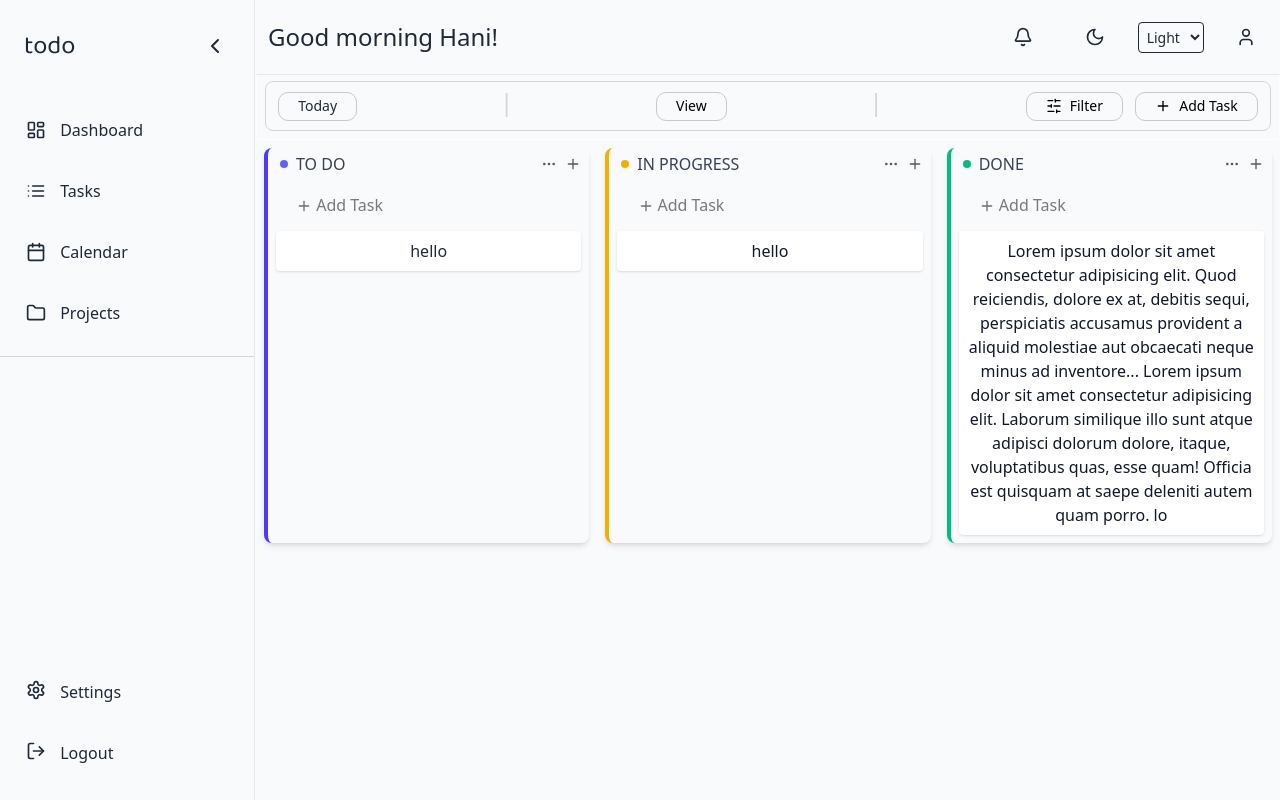
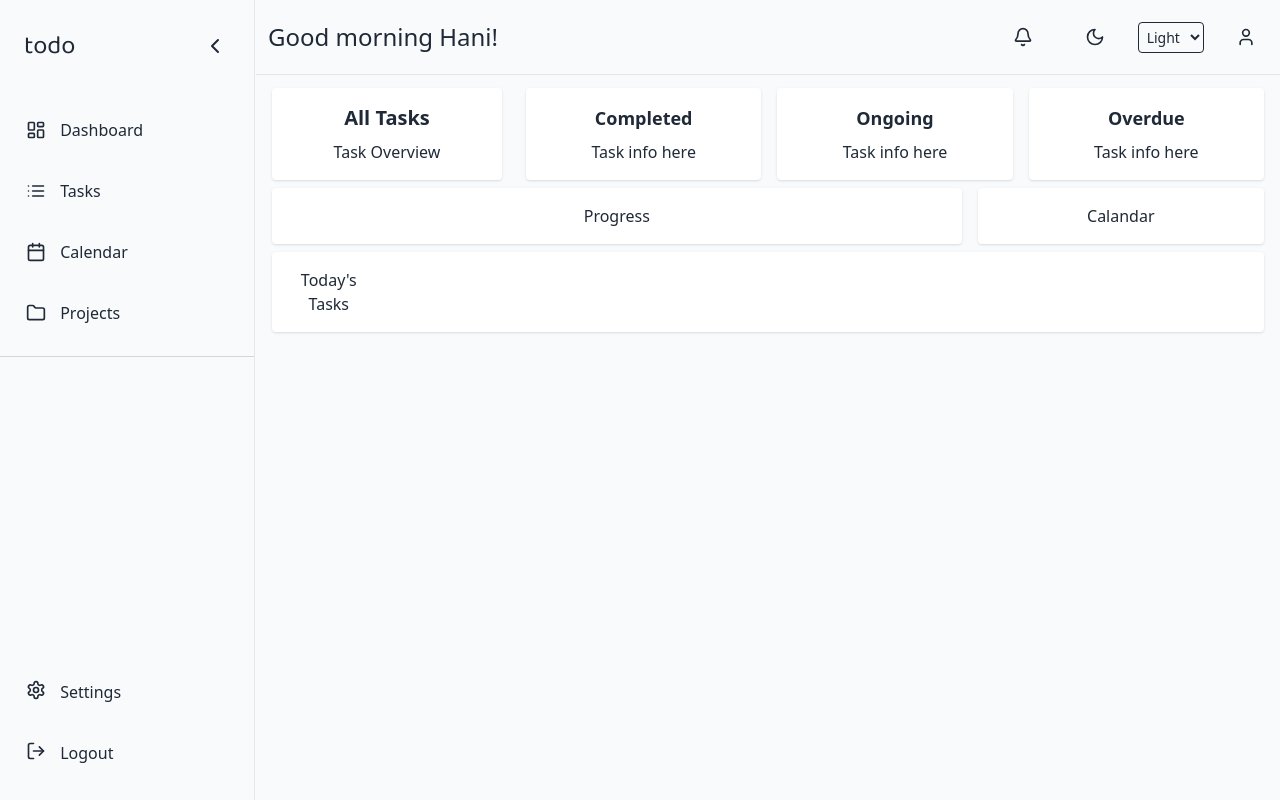
Before and after one commit to humnaliaquat/task-management-app, a React (Vite) app in the folder to-do-app/: page / in a window 1280 px wide. Built offline with nearby package versions, Linux system fonts and the light colour scheme.

Commit message:
started working on dashboard page

```diff
--- /dev/null
+++ b/to-do-app/src/components/DashboardCards.jsx
@@ -0,0 +1,50 @@
+import React from "react";
+
+export default function DashboardCards({ collapsed }) {
+  return (
+    <div
+      className={`absolute top-15 right-0 px-2 h-[calc(100vh-80px)] overflow-y-auto scroll-smooth py-5
+        ${collapsed ? "w-[calc(100%-72px)]" : "w-[calc(100%-256px)]"}`}
+      style={{
+        backgroundColor: "var(--card)",
+        color: "var(--text)",
+      }}
+    >
+      {/* Outer wrapper: Responsive grid */}
+      <div className="m-2 grid grid-cols-1 gap-6 md:grid-cols-4 items-stretch">
+        {/* Left Card (All Tasks) */}
+        <div className="bg-white p-4 rounded shadow flex flex-col justify-between h-full">
+          <h2 className="text-xl font-semibold mb-2">All Tasks</h2>
+          <p>Task Overview</p>
+        </div>
+
+        {/* Right 3 Cards container */}
+        <div className="col-span-1 md:col-span-3">
+          {/* Use flex on small, grid on medium+ */}
+          <div className="flex flex-wrap justify-between gap-4 md:grid md:grid-cols-3">
+            {["Completed", "Ongoing", "Overdue"].map((item) => (
+              <div
+                key={item}
+                className="bg-white p-4 rounded shadow flex flex-col justify-between h-full w-[30%] sm:w-[30%] md:w-full"
+              >
+                <h3 className="text-lg font-semibold mb-2">{item}</h3>
+                <p>Task info here</p>
+              </div>
+            ))}
+          </div>
+        </div>
+      </div>
+      <div className="grid grid-cols-1 md:grid-cols-10 gap-4 m-2">
+        <div className="progress-tracker col-span-7 bg-white p-4 rounded shadow">
+          Progress
+        </div>
+        <div className="calandar col-span-3 bg-white p-4 rounded shadow">
+          Calandar
+        </div>
+      </div>
+      <div className="grid grid-cols-1 md:grid-cols-10 gap-4 m-2 bg-white p-4 rounded shadow">
+        Today's Tasks
+      </div>
+    </div>
+  );
+}
--- a/to-do-app/src/pages/Dashboard.jsx
+++ b/to-do-app/src/pages/Dashboard.jsx
@@ -1,14 +1,14 @@
 import { useOutletContext } from "react-router-dom";
 import Content from "../components/Content";
 import Buttons from "../components/Buttons";
+import DashboardCards from "../components/DashboardCards";
 
 export default function Dashboard() {
   const { collapsed } = useOutletContext();
 
   return (
     <>
-      <Buttons collapsed={collapsed} />
-      <Content collapsed={collapsed} />
+      <DashboardCards collapsed={collapsed} />
     </>
   );
 }
--- a/to-do-app/src/pages/Tasks.jsx
+++ b/to-do-app/src/pages/Tasks.jsx
@@ -1,5 +1,14 @@
 import React from "react";
+import { useOutletContext } from "react-router-dom";
+import Buttons from "../components/Buttons";
+import Content from "../components/Content";
 
 export default function Tasks() {
-  return <div></div>;
+  const { collapsed } = useOutletContext();
+  return (
+    <div>
+      <Buttons collapsed={collapsed} />
+      <Content collapsed={collapsed} />
+    </div>
+  );
 }
```
